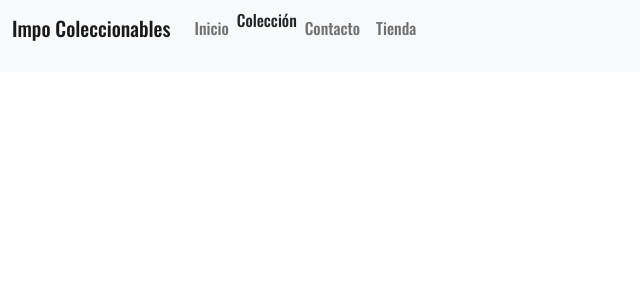
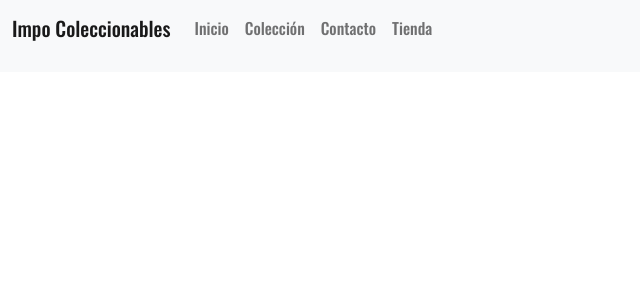
Before and after one commit to bymaatt/ecommerce_react, a React (Create React App) app: page / in a window 1280 px wide. Shown: the top 300 px of the page, without its empty margins (0-640 px from the left). Built offline with nearby package versions, Linux system fonts and the light colour scheme.

Commit message:
arreglo navbar

```diff
--- a/src/components/NavBar.jsx
+++ b/src/components/NavBar.jsx
@@ -17,7 +17,7 @@ function NavBar() {
                             <p class="nav-link">Inicio</p>
                             </li>
                             <li class="nav-item">
-                            <p >Colección</p>
+                            <p class="nav-link">Colección</p>
                             </li>
                             <li class="nav-item">
                             <p class="nav-link">Contacto</p>
```
